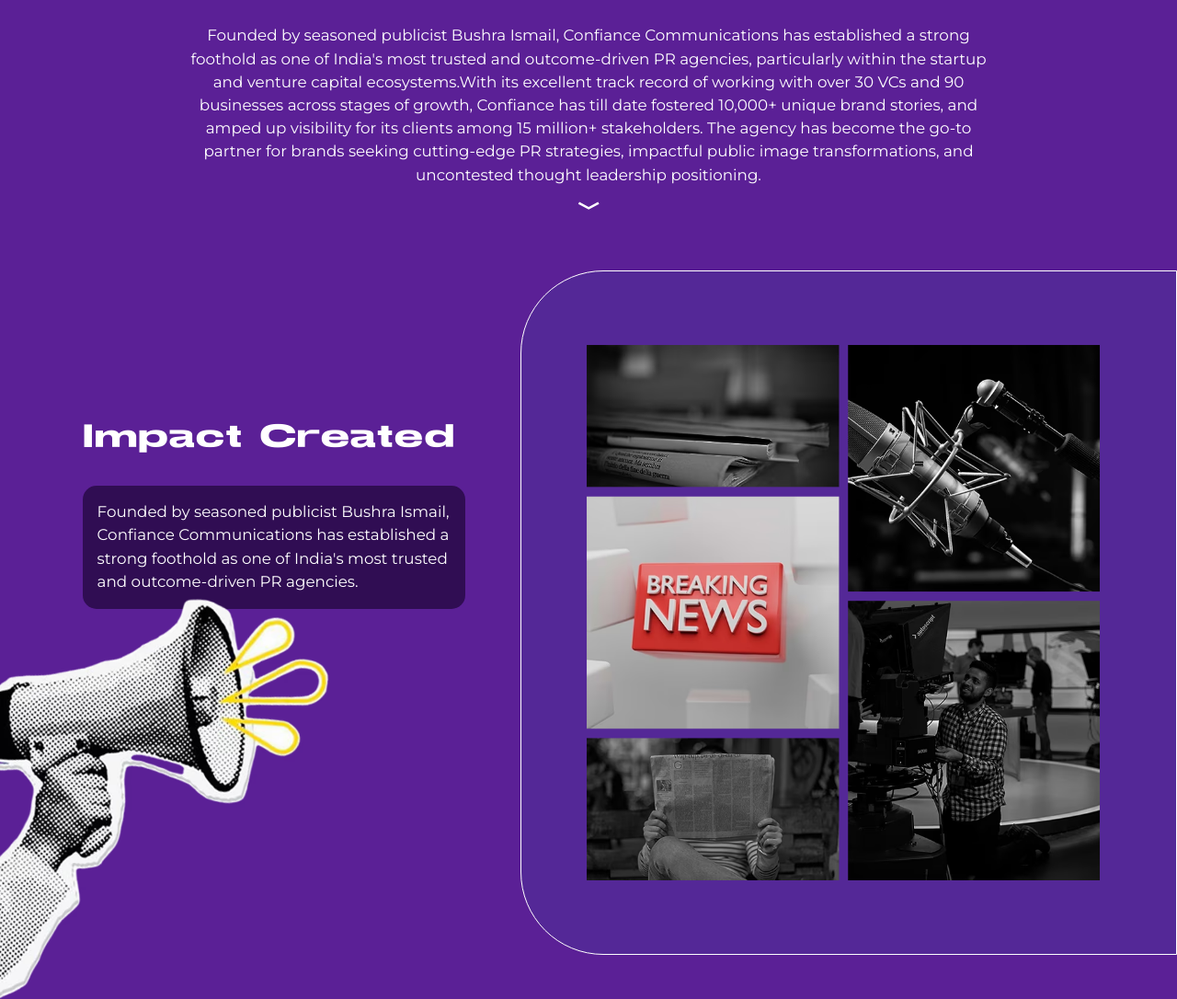
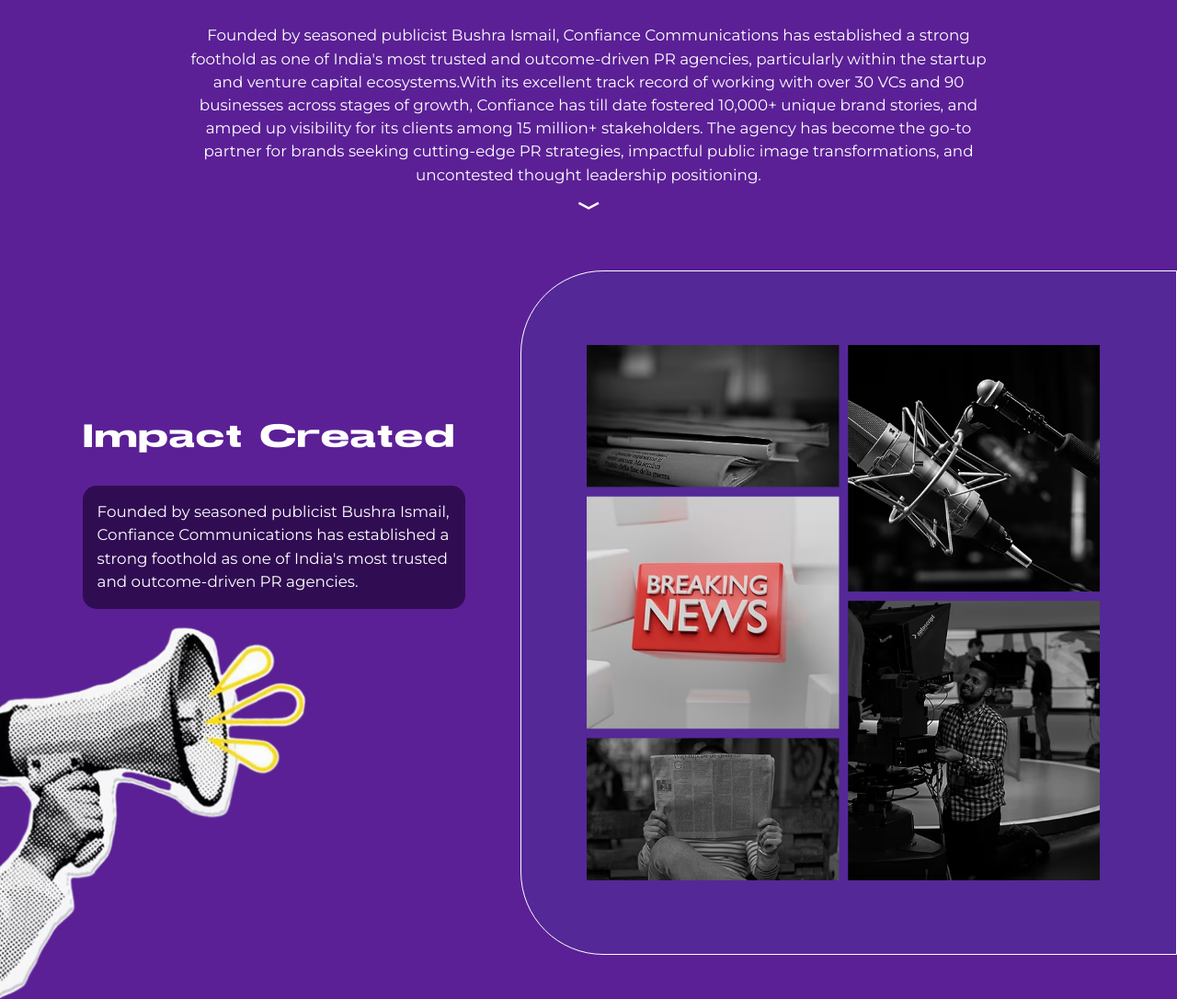
Before and after one commit to josephpal27/Confiance, a React (Vite) app: page / in a window 1280 px wide. Shown: the part 1320-2406 px from the top of the page at 92% size. Built offline with nearby package versions, Linux system fonts and the light colour scheme.

Commit message:
Certificates Init

```diff
--- a/index.html
+++ b/index.html
@@ -5,7 +5,7 @@
   <meta charset="UTF-8" />
   <link rel="icon" type="image/svg+xml" href="/fav.png" />
   <meta name="viewport" content="width=device-width, initial-scale=1.0" />
-  <title>Confiance Communications</title>
+  <title>PR Agency In India - Confiance Communications</title>
   <!-- Google Fonts -->
   <link rel="preconnect" href="https://fonts.googleapis.com">
   <link rel="preconnect" href="https://fonts.gstatic.com" crossorigin>
--- /dev/null
+++ b/src/components/certificates/Certificates.jsx
@@ -0,0 +1,11 @@
+import './Certificates.css';
+
+const Certificates = () => {
+  return (
+    <>
+
+    </>
+  )
+}
+
+export default Certificates
--- a/src/components/impact-created/ImpactCreated.css
+++ b/src/components/impact-created/ImpactCreated.css
@@ -35,7 +35,7 @@
     width: 100%;
 }
 .impact-created #announce{
-    width: 28%;
+    width: 26%;
     position: absolute;
     bottom: 0;
     left: 0;
--- a/src/pages/Home.jsx
+++ b/src/pages/Home.jsx
@@ -1,4 +1,5 @@
 import AboutUs from '../components/about-us/AboutUs';
+import Certificates from '../components/certificates/Certificates';
 import ImpactCreated from '../components/impact-created/ImpactCreated';
 import '../css/Home.css';
 import homeBanner from '/images/banners/home-banner.avif';
@@ -22,6 +23,7 @@
             {/* Impact Created & Certificates */}
             <section className="impact-created-and-certificates">
                 <ImpactCreated />
+                <Certificates />
             </section>
         </>
     )
```
Also changed, not shown: src/assets/images/prcai-certificate.avif (added), src/components/certificates/Certificates.css (added).
